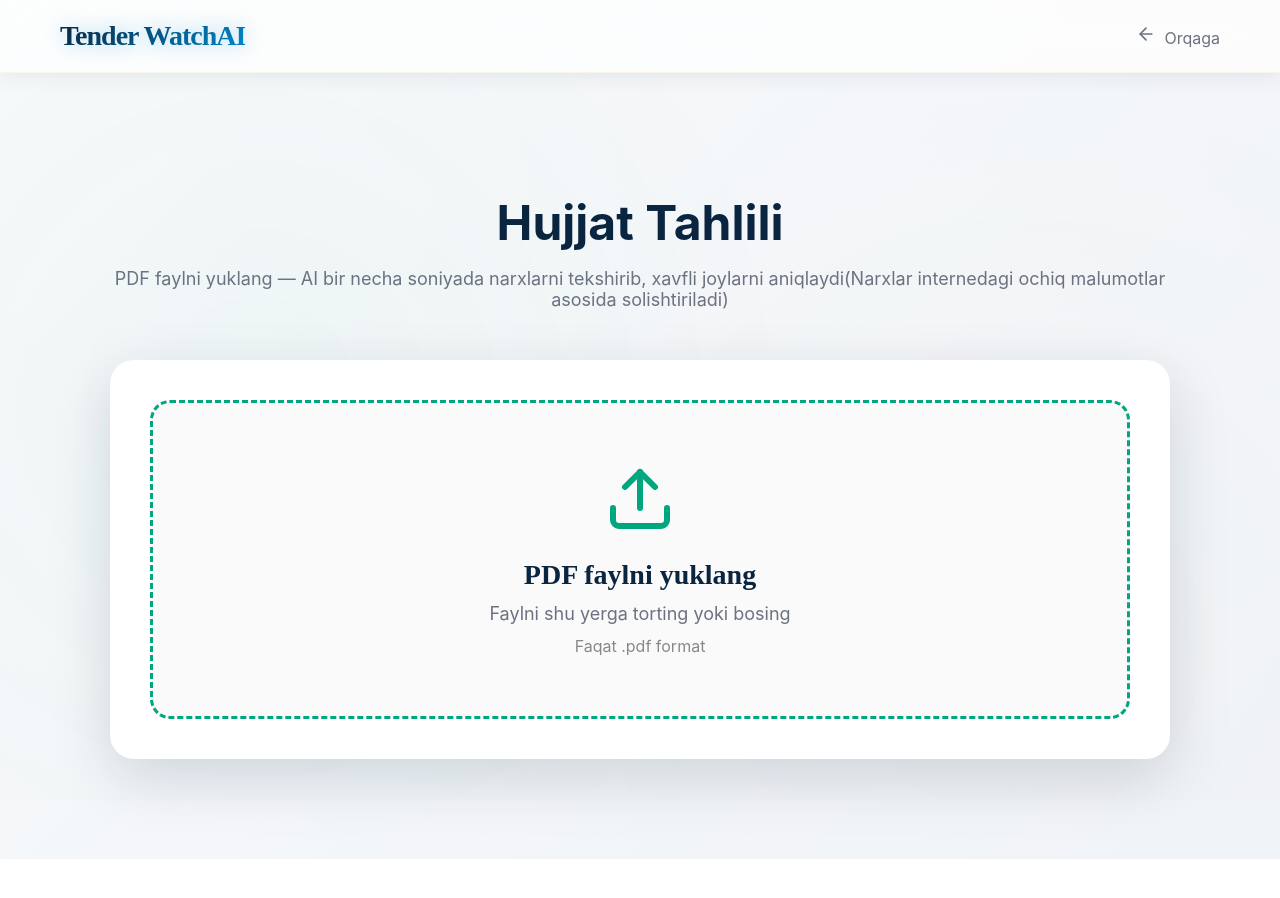
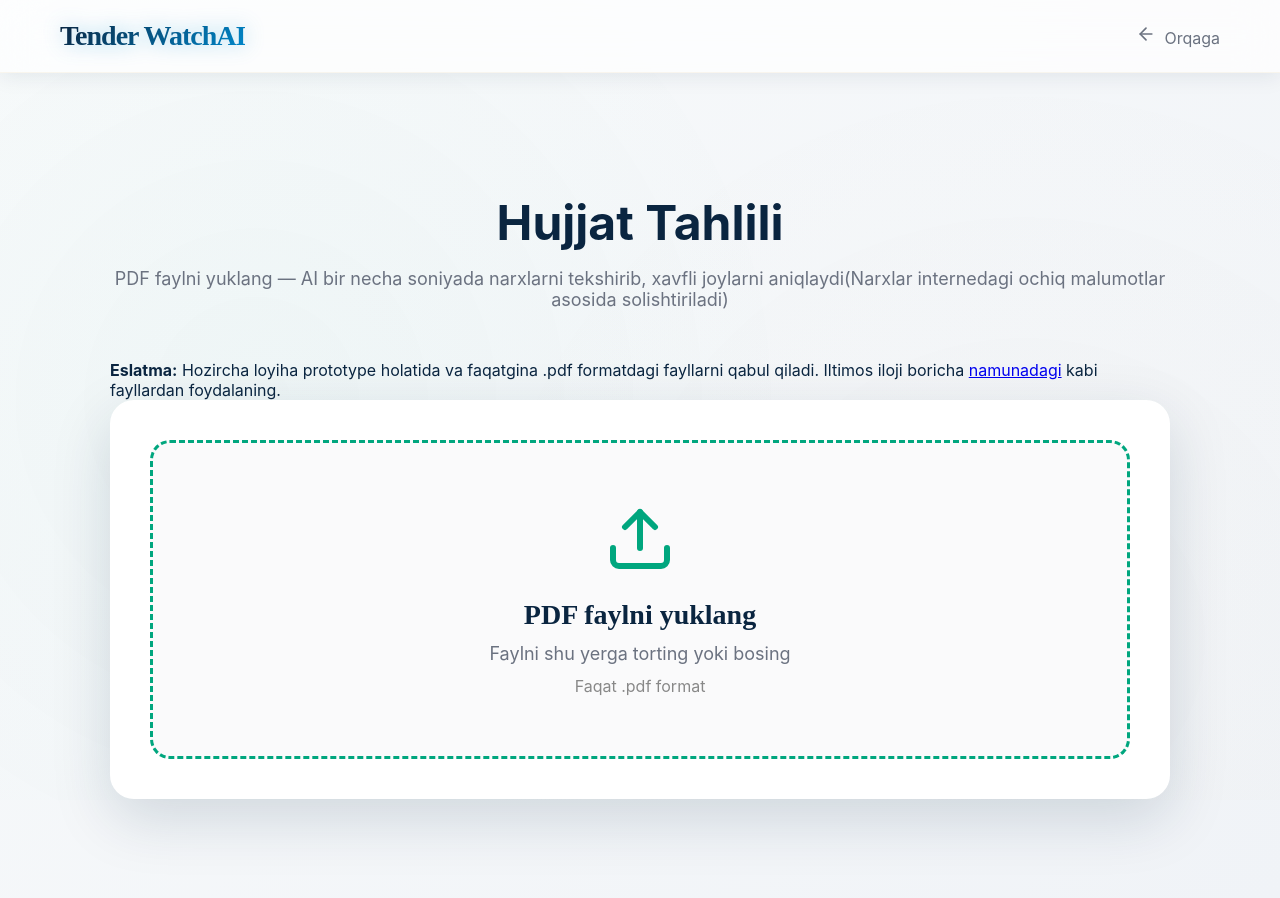
Before and after one commit to Arrow2004/tender_watch_ai_front, a React (Vite) app: page /upload in a window 1280 px wide. Before the commit the page ends 859 px from the top, so only its background shows below. Built offline with nearby package versions, Linux system fonts and the light colour scheme.

Commit message:
Update instructions

```diff
--- a/components/UploadPage.tsx
+++ b/components/UploadPage.tsx
@@ -103,7 +103,10 @@ export default function UploadPage() {
           PDF faylni yuklang — AI bir necha soniyada narxlarni tekshirib,
           xavfli joylarni aniqlaydi(Narxlar internedagi ochiq malumotlar asosida solishtiriladi)
         </p>
-
+        <p>
+          <strong>Eslatma:</strong> Hozircha loyiha prototype holatida va
+          faqatgina .pdf formatdagi fayllarni qabul qiladi. Iltimos iloji boricha <a href="./files/Namuna.pdf">namunadagi</a> kabi fayllardan foydalaning.
+        </p>
         <div
           style={{
             background: "white",
```
